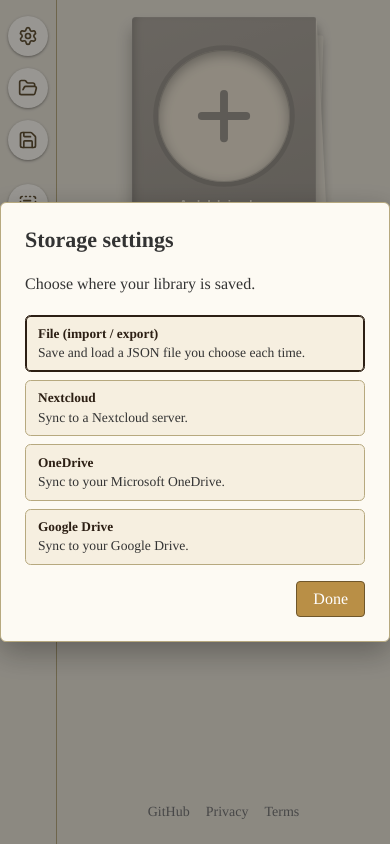
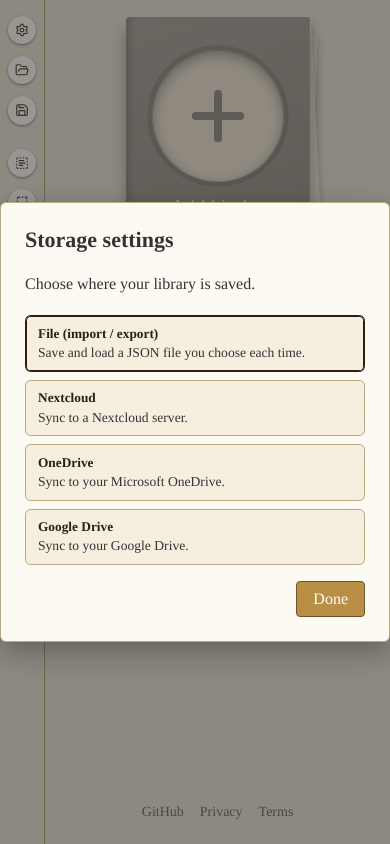
Before and after one commit to bion33/ttrpg-app, a React (Vite) app: page / in a window 390 px wide. Built offline with nearby package versions, Linux system fonts and the light colour scheme.

Commit message:
Make sidebar buttons shrink on smaller devices

```diff
--- a/src/components/ui/SurfaceLayout/SurfaceLayout.css
+++ b/src/components/ui/SurfaceLayout/SurfaceLayout.css
@@ -8,6 +8,9 @@
 /* The in-flow control sidebar: a full-height vertical stack of control groups against the left edge. It scrolls
    internally only if its own controls overflow a short screen. */
 .sidebar {
+    /* Scale the control buttons with viewport width so they feel the same on-screen size across devices rather than a
+       fixed rem that looks oversized on a narrow phone and undersized on a wide tablet; clamped to stay tappable. */
+    --sidebar-button-size: clamp(1.75rem, 1.3rem + 1.9vw, 2.5rem);
     flex: none;
     display: flex;
     flex-direction: column;
@@ -17,6 +20,18 @@
     overflow: hidden auto;
     background: color-mix(in srgb, var(--color-parchment) 82%, transparent);
     border-right: 1px solid var(--color-border);
+}
+
+/* Size the sidebar's standard control buttons (and their icons at the same half-ratio) from the responsive token; the
+   smaller in-menu variant keeps its own fixed size. */
+.sidebar .icon-button:not(.icon-button--small) {
+    width: var(--sidebar-button-size);
+    height: var(--sidebar-button-size);
+}
+
+.sidebar .icon-button:not(.icon-button--small) svg {
+    width: 50%;
+    height: 50%;
 }
 
 /* The vertical scroll pane holding the page; `min-width: 0` lets it shrink beside the sidebar instead of overflowing,
```
